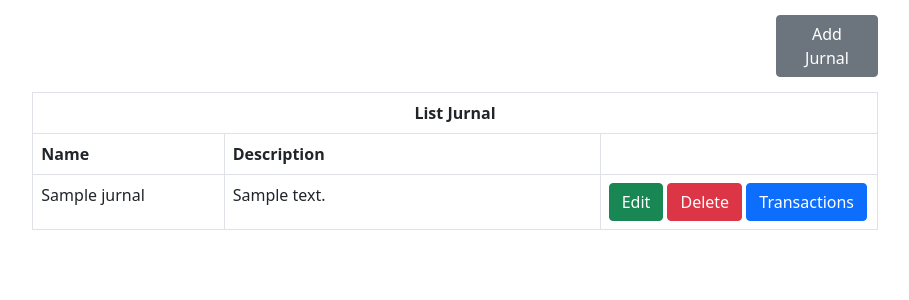
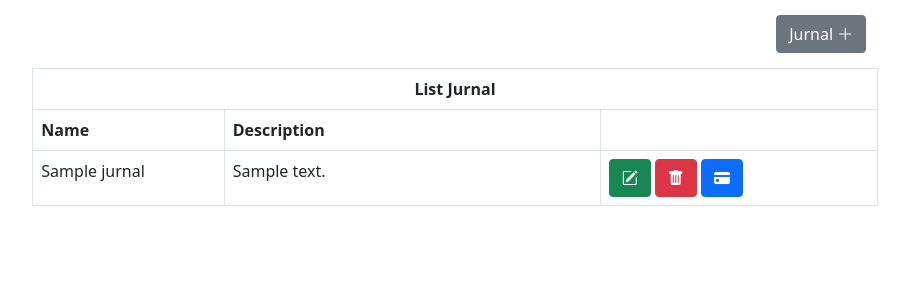
Before and after one commit to itecsmart/jurnal-umum-webapp, a Flask app: page /jurnal in a window 1280 px wide. Shown: the top 300 px of the page, without its empty margins (185-1094 px from the left). Run offline with Flask 3, Linux system fonts and the light colour scheme; a user stored in the database is signed in; tables that the repository leaves empty hold one stand-in row (values such as "Sample post").

```diff
--- a/src/templates/jurnal.html
+++ b/src/templates/jurnal.html
@@ -3,7 +3,7 @@
 <div class="row">
     <div class="col-2"></div>
     <div class="col">
-        <a href="/jurnal/create" class="btn btn-secondary" style="margin-left: 88%;margin-top: 15px;margin-bottom: 15px;">Add Jurnal</a>
+        <a href="/jurnal/create" class="btn btn-secondary" style="margin-left: 88%;margin-top: 15px;margin-bottom: 15px;">Jurnal <i class="bi bi-plus-lg"></i></a>
         <table class="table table-bordered">
             <thead>
                 <tr>
@@ -30,9 +30,9 @@
                     </td>
                     <td style="width:277px ;">
                         <div class="form-group">
-                            <a href="/jurnal/{{j.id}}/update" class="btn btn-success">Edit</a>
-                            <a href="/jurnal/{{j.id}}/delete" class="btn btn-danger">Delete</a>
-                            <a href="/jurnal/{{j.id}}/transaction" class="btn btn-primary">Transactions</a>
+                            <a href="/jurnal/{{j.id}}/update" class="btn btn-success"><i class="bi bi-pencil-square"></i></a>
+                            <a href="/jurnal/{{j.id}}/delete" class="btn btn-danger"><i class="bi bi-trash-fill"></i></a>
+                            <a href="/jurnal/{{j.id}}/transaction" class="btn btn-primary"><i class="bi bi-credit-card-fill"></i></a>
                         </div>
                     </td>
                 </tr>
--- a/src/templates/transaction.html
+++ b/src/templates/transaction.html
@@ -50,12 +50,11 @@
                     </td>
                     <td>
                         <div class="form-group">
-                            <a href="#" class="btn btn-success">Edit</a>
-                            <a href="#" class="btn btn-danger">Delete</a>
+                            <a href="#" class="btn btn-success"><i class="bi bi-pencil-square"></i></a>
+                            <a href="/jurnal/{{id}}/transaction/{{lt.id}}/delete" class="btn btn-danger"><i class="bi bi-trash-fill"></i></a>
                         </div>
                     </td>
                 </tr>
-
                 {% endfor %}
             </tbody>
         </table>
```
Also changed, not shown: src/blueprint/transaction_blueprint.py (+11 -1 lines).
